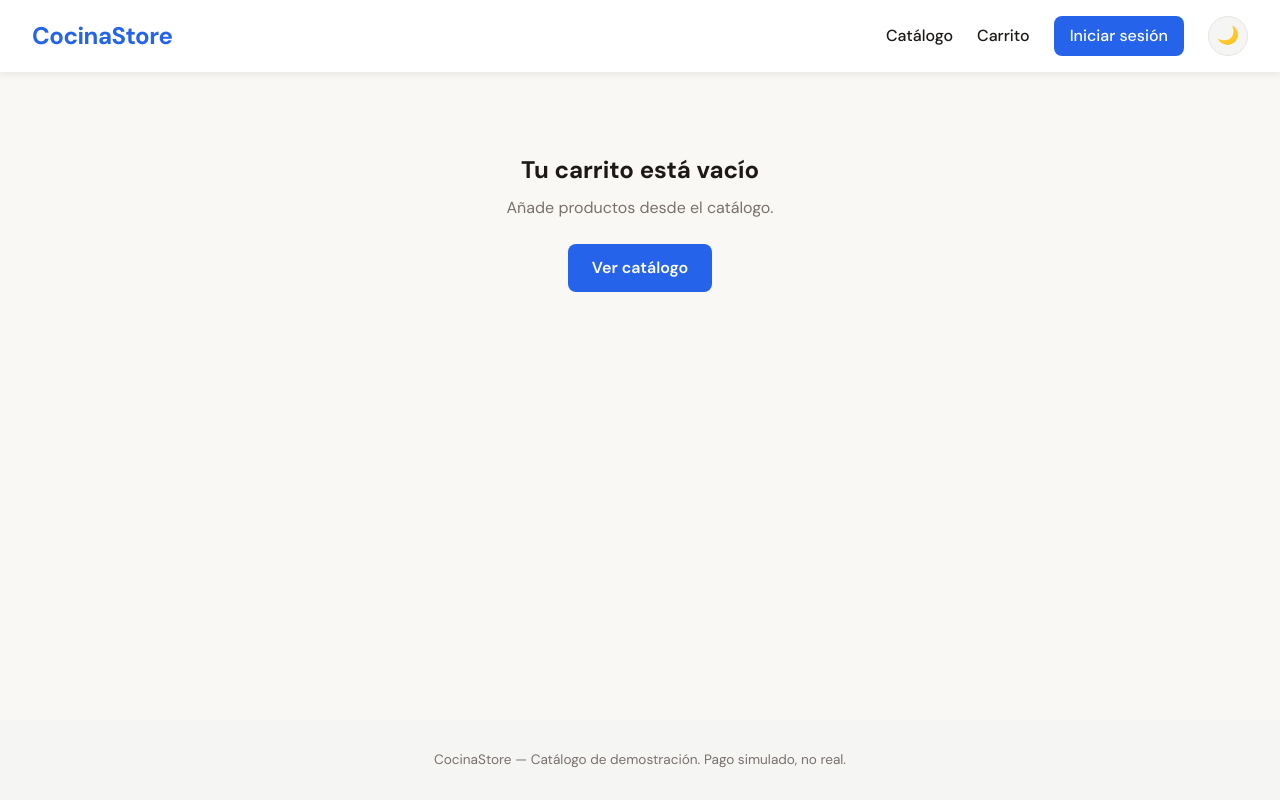
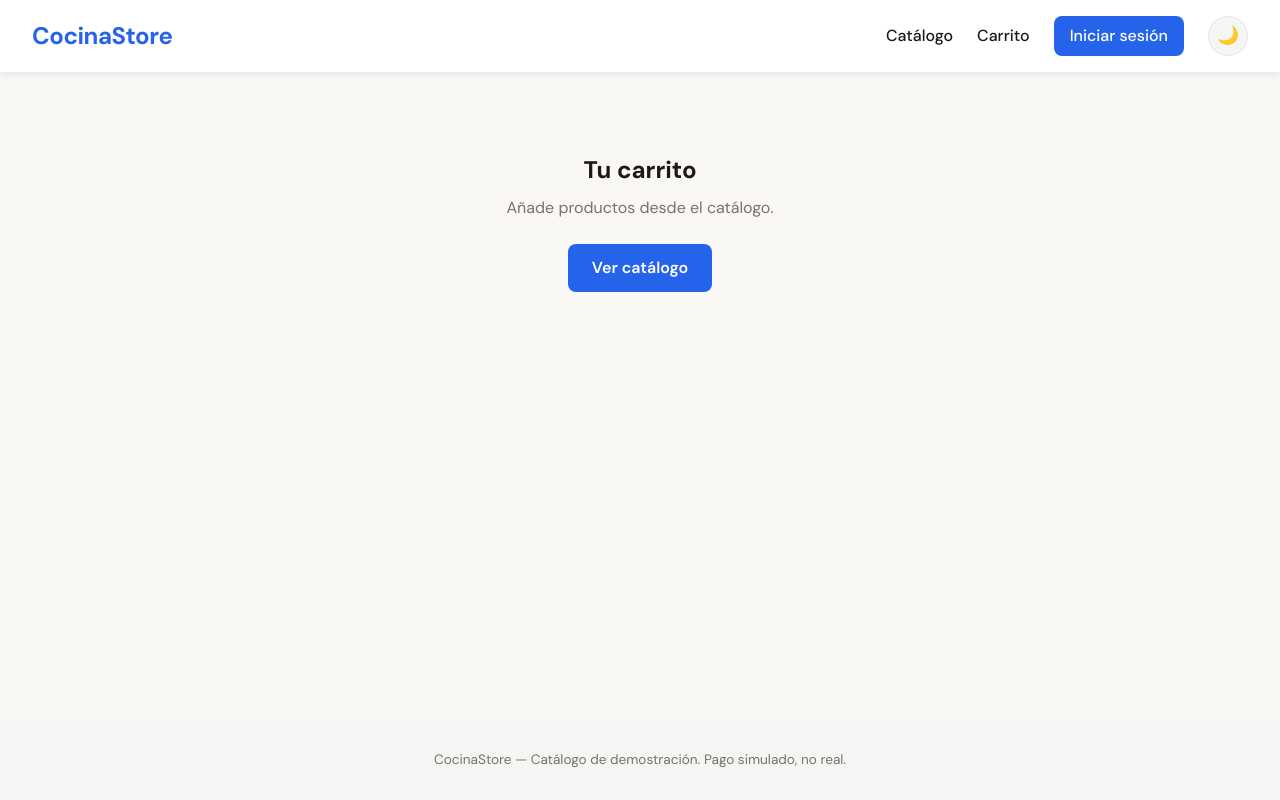
Before and after one commit to antape2615/TWAI-PERXIA-DEMO, a React (Vite) app: page /carrito in a window 1280 px wide. Built offline with nearby package versions, Linux system fonts and the light colour scheme.

Commit message:
se eliminan archivos inecesarios para demo olimpica

```diff
--- a/src/pages/Cart.jsx
+++ b/src/pages/Cart.jsx
@@ -18,7 +18,7 @@ export default function Cart() {
   if (lines.length === 0) {
     return (
       <div className={styles.empty}>
-        <h2>Tu carrito está vacío</h2>
+        <h2>Tu carrito</h2>
         <p>Añade productos desde el catálogo.</p>
         <Link to="/" className={styles.cta}>
           Ver catálogo
```
